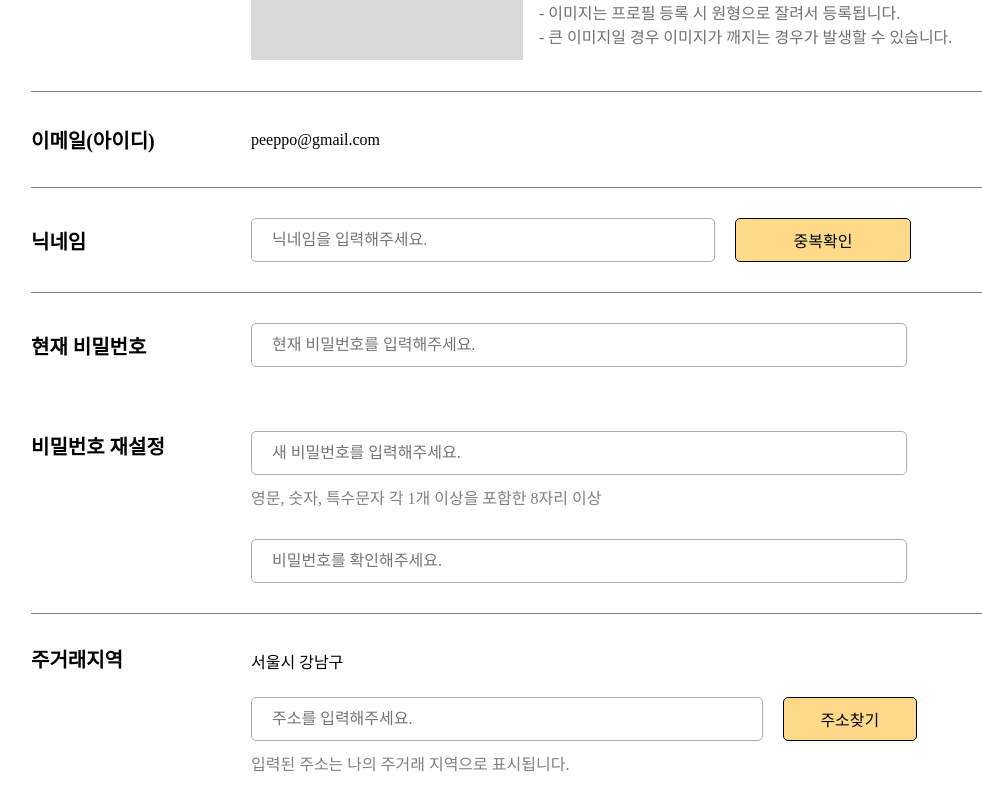
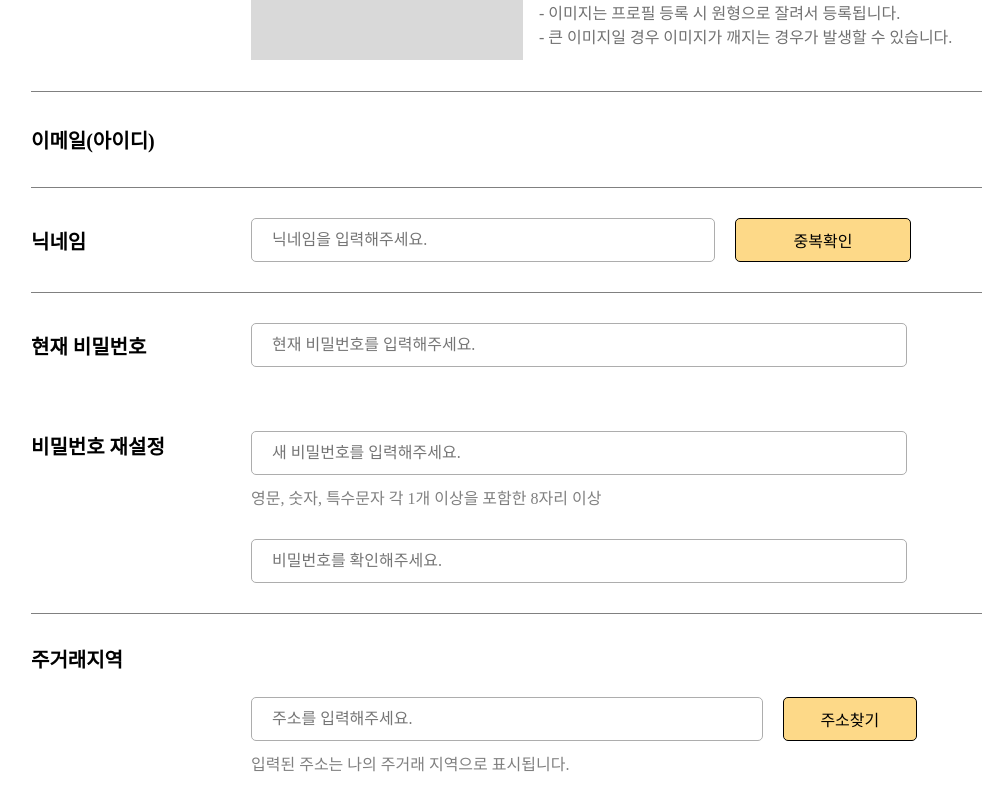
Before and after one commit to ffinal4/front-end, a React (Create React App) app: page /editprofile in a window 1280 px wide. Shown: the part 600-1410 px from the top of the page, without its empty margins (41-1023 px from the left). Built offline with nearby package versions, Linux system fonts and the light colour scheme; no server answers; a web font is replaced by a local one.

Commit message:
PEEP-66 <Feat : 개인정보수정페이지 이메일 recoil 설정>

```diff
--- a/src/components/MyPage/ProfileContent.tsx
+++ b/src/components/MyPage/ProfileContent.tsx
@@ -1,18 +1,27 @@
-import React, { useEffect, useRef, useState } from 'react'
-import { styled } from 'styled-components';
-import Pocket from './Pocket';
-import Setting from '../../assets/icon/setting.png'
-import { useNavigate } from 'react-router';
-import MyChat from '../../assets/icon/profile.png'
+import React, { useEffect, useRef, useState } from "react";
+import { styled } from "styled-components";
+import Pocket from "./Pocket";
+import Setting from "../../assets/icon/setting.png";
+import { useNavigate } from "react-router";
+import MyChat from "../../assets/icon/profile.png";
+import { useRecoilState } from "recoil";
+import { userEmail } from "../../store/userEmail";
 
-const ProfileContent = ({ data } : any) => {
+const ProfileContent = ({ data }: any) => {
+  const [email, setEmail] = useRecoilState(userEmail);
+  const navigate = useNavigate();
 
-    const navigate = useNavigate();
+  const onclickAddEmailHandler = () => {
+    setEmail(data.data.info.email);
+    navigate("/editprofile");
+  };
 
   return (
     <LeftContainer>
       <LeftContentContainer>
-                <ImageContainer src={(data.data.info.image === null) ? MyChat : data.data.info.image}/>
+        <ImageContainer
+          src={data.data.info.image === null ? MyChat : data.data.info.image}
+        />
         <ContentInBox>
           <ContentLine>
             <TypeContainer>이메일(아이디)</TypeContainer>
@@ -28,12 +37,12 @@ const ProfileContent = ({ data } : any) => {
           </ContentLine>
         </ContentInBox>
         <ButtonBox>
-                    <Button src={Setting} onClick={() => navigate('/editprofile')} />
+          <Button src={Setting} onClick={onclickAddEmailHandler} />
         </ButtonBox>
       </LeftContentContainer>
       <Pocket />
     </LeftContainer>
-    )
+  );
 };
 
 const LeftContainer = styled.div`
@@ -59,9 +68,9 @@ const LeftContentContainer = styled.div`
   height: 204px;
   align-items: center;
   padding: 30px 20px 30px 40px;
-    border: 1px solid #D5D4D4;
+  border: 1px solid #d5d4d4;
   position: relative;
-    background-color: #FCFCFC;
+  background-color: #fcfcfc;
 `;
 
 const ImageContainer = styled.div<{ src: string }>`
--- a/src/pages/EditProfilePage.tsx
+++ b/src/pages/EditProfilePage.tsx
@@ -7,6 +7,8 @@ import { StBasicInput } from "../styles/BasicInput";
 import KakaoApi from "../components/common/KakaoApi";
 import ProfileImageUpload from "../components/EditProfilePage/ProfileImageUpload";
 import { patchProfileEditApi, postNicknameApi } from "../api/users";
+import { useRecoilValue } from "recoil";
+import { userEmail } from "../store/userEmail";
 
 interface EditForm {
   password: string;
@@ -26,6 +28,7 @@ const EditProfilePage = () => {
   const [isAvailable, setIsAvailable] = useState(false);
   const [nicknameError, setNicknameError] = useState<string | null>(null);
   const [nicknameChecked, setNicknameChecked] = useState(false);
+  const locationData = localStorage.getItem("location");
 
   const {
     register,
@@ -96,6 +99,8 @@ const EditProfilePage = () => {
     }
   });
 
+  const myEmail = useRecoilValue(userEmail);
+
   return (
     <div>
       <EditProfilePageContainer>
@@ -114,7 +119,7 @@ const EditProfilePage = () => {
           </ProfileImageContainer>
           <EmailContainer>
             <Label>이메일(아이디)</Label>
-            <Email>peeppo@gmail.com</Email>
+            <Email>{myEmail}</Email>
           </EmailContainer>
           <NickNameContainer>
             <CommonLabel>닉네임</CommonLabel>
@@ -202,7 +207,7 @@ const EditProfilePage = () => {
           </CheckPwContainer>
           <AddressLabelContainer>
             <AddressLabel>주거래지역</AddressLabel>
-            <CurrentAddress>서울시 강남구</CurrentAddress>
+            <CurrentAddress>{locationData}</CurrentAddress>
           </AddressLabelContainer>
           <AddressContainer>
             <KakaoApi
--- /dev/null
+++ b/src/store/userEmail.ts
@@ -0,0 +1,3 @@
+import { atom } from "recoil";
+
+export const userEmail = atom({ key: "userEmail", default: "" });
```
Lines whose indentation alone changed are shown as unchanged.
